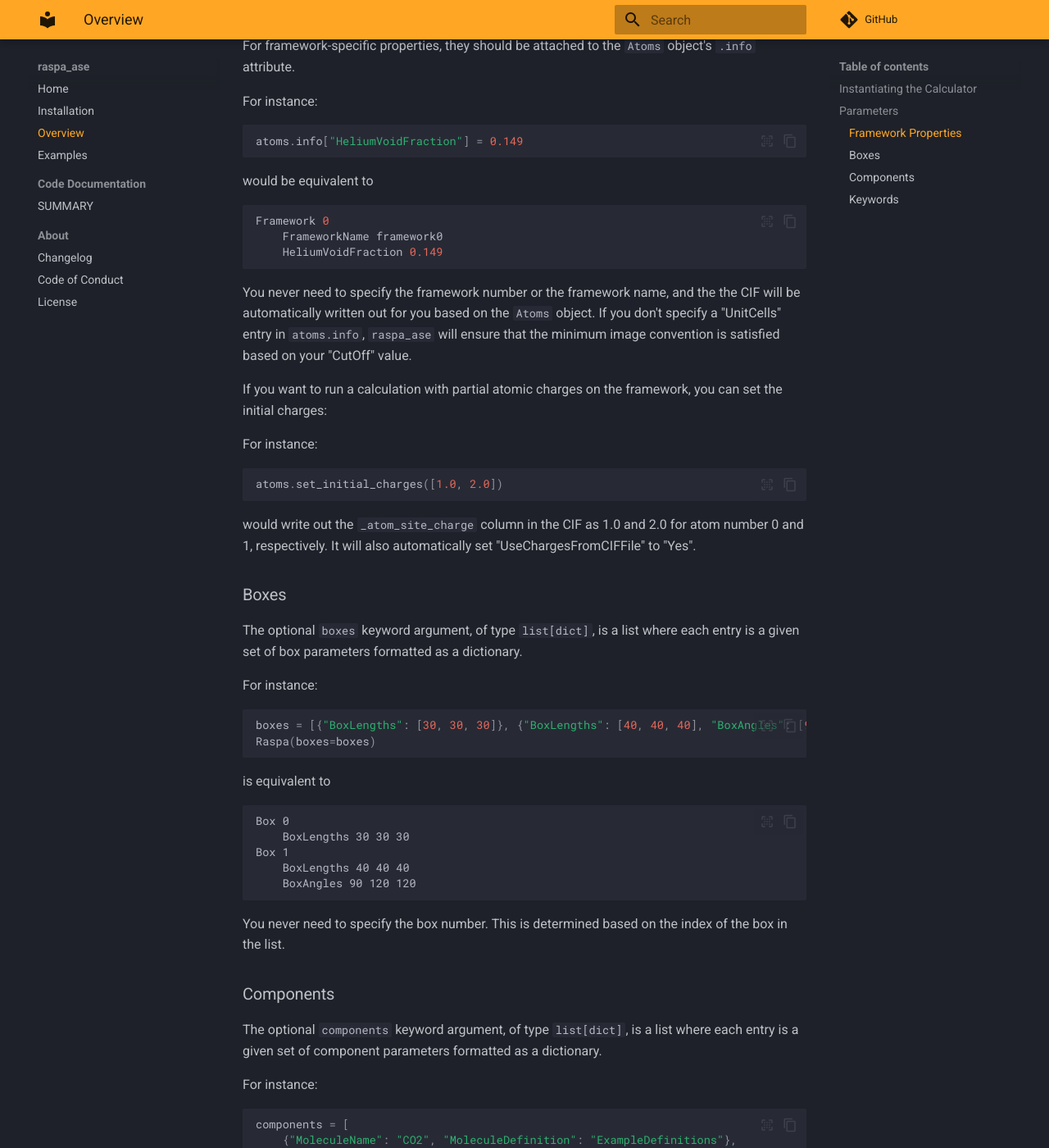
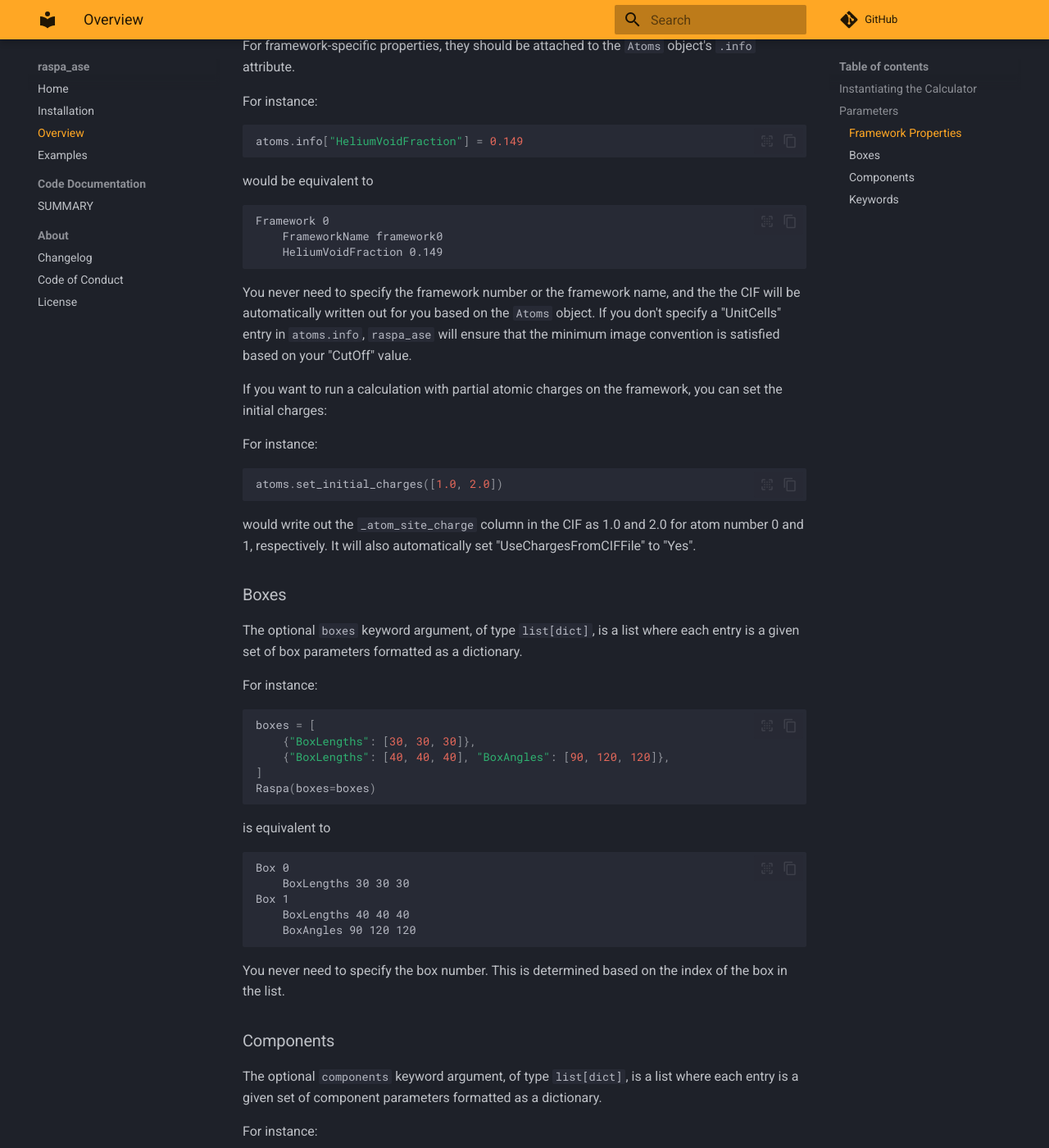
Before and after one commit to Quantum-Accelerators/raspa_ase, an MkDocs documentation site: the page built from docs/intro.md, in a window 1280 px wide and 1400 px high, scrolled down 845 px. Shown: the whole window at 82% size. Built offline with MkDocs 1.6.1 and Material for MkDocs 9.7.7, drawn with Linux system fonts in a browser that asks for light colours; plug-ins that fetch from the network failed and are left out; comment, search, counter and statistics services are not loaded.

Commit message:
Apply black

````diff
--- a/docs/intro.md
+++ b/docs/intro.md
@@ -33,7 +33,7 @@ atoms.info["HeliumVoidFraction"] = 0.149
 
 would be equivalent to
 
-```python
+```
 Framework 0
     FrameworkName framework0
     HeliumVoidFraction 0.149
@@ -58,7 +58,10 @@ The optional `boxes` keyword argument, of type `list[dict]`, is a list where eac
 For instance:
 
 ```python
-boxes = [{"BoxLengths": [30, 30, 30]}, {"BoxLengths": [40, 40, 40], "BoxAngles": [90, 120, 120]}]
+boxes = [
+    {"BoxLengths": [30, 30, 30]},
+    {"BoxLengths": [40, 40, 40], "BoxAngles": [90, 120, 120]},
+]
 Raspa(boxes=boxes)
 ```
 
````
